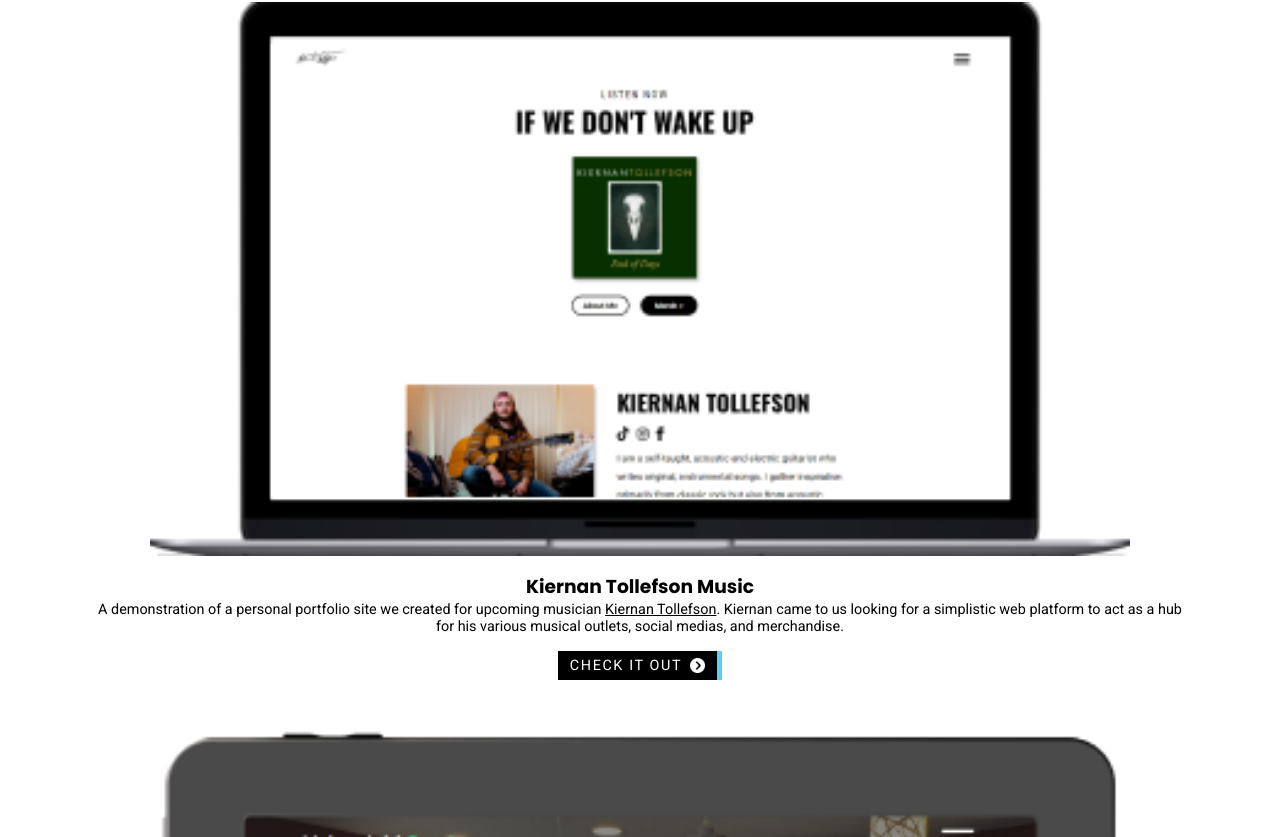
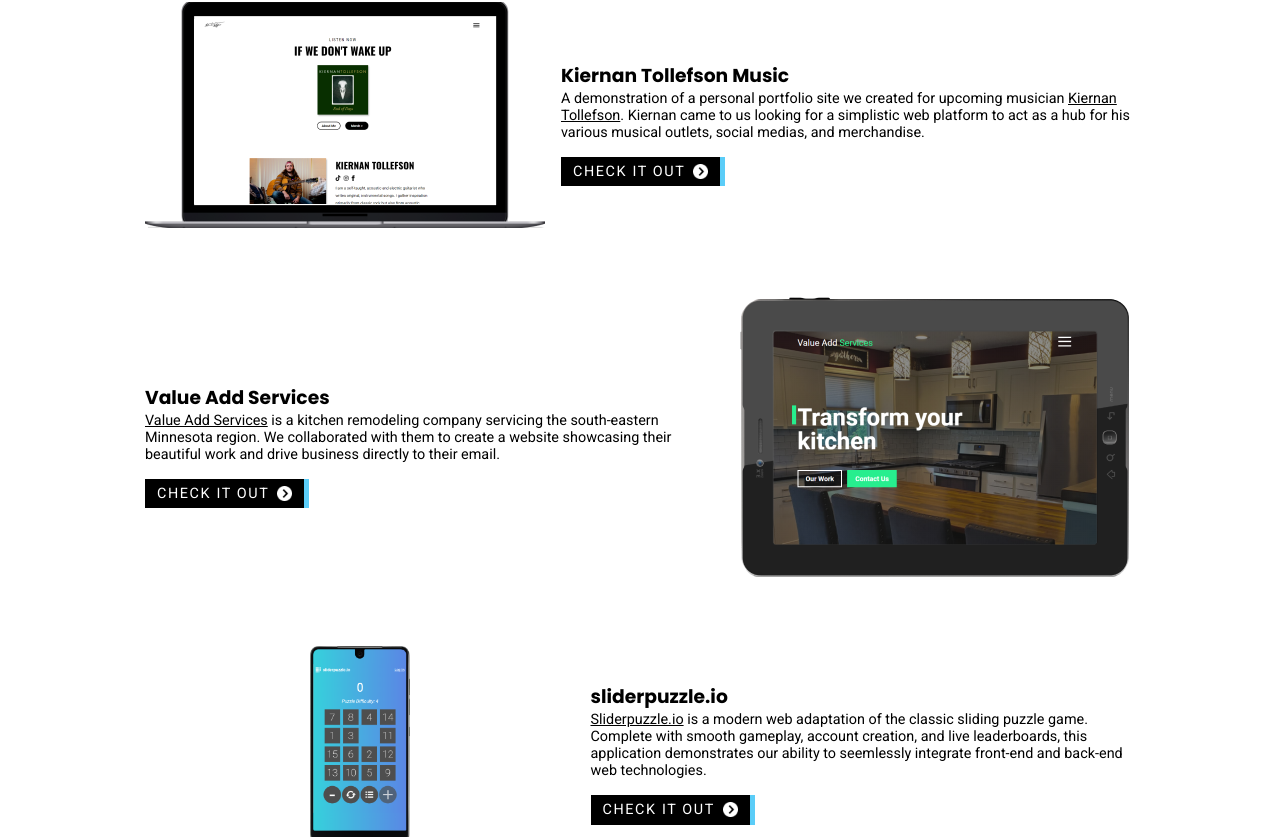
Before and after one commit to JaymanW/watts-virtual, a React (Create React App) app: page / in a window 1280 px wide. Shown: the part 1983-2820 px from the top of the page. Built offline with nearby package versions, Linux system fonts and the light colour scheme.

Commit message:
work tablet

```diff
--- a/src/components/Work/Work.scss
+++ b/src/components/Work/Work.scss
@@ -23,6 +23,7 @@
 
                 img {
                     width: 90%;
+                    max-width: 400px;
                     margin: 0 auto;
                     display: block;
                 }
@@ -75,3 +76,105 @@
         }
     }
 }
+
+@media only screen and (min-width: 768px) {
+    #Work {
+
+        .Work-wrapper {
+            max-width: 1100px;
+            margin: 0 auto;
+
+            h2 {
+                font-family: "Poppins", sans-serif;
+                color: $primary;
+                font-size: 2rem;
+                text-align: center;
+            }
+
+            .work-cnt {
+                margin-top: 2rem;
+
+                .work-item {
+                    width: 90%;
+                    margin: 0 auto;
+                    display: flex;
+                    justify-content: center;
+                    align-items: center;
+
+                    &:nth-child(n+2) {
+                        margin-top: 4rem;
+                    }
+
+                    &:nth-child(even) {
+                        flex-direction: row-reverse;
+
+                        .work-item-text {
+                            margin-left: 0;
+                            margin-right: 1rem;
+
+                        }
+                    }
+
+                    &:nth-child(3) {
+                        .work-item-text {
+                            width: 55%;
+                        }
+                    }
+
+                    img {
+                        width: 90%;
+                        max-width: 400px;
+                        margin: 0 auto;
+                        display: block;
+                    }
+
+                    .work-item-text {
+                        margin-top: 1rem;
+                        margin-left: 1rem;
+                        text-align: left;
+
+                        h3 {
+                            font-family: "Poppins", sans-serif;
+                        }
+
+                        p {
+                            font-family: "Roboto", sans-serif;
+                            font-size: 0.9rem;
+
+                            a {
+                                color: #000;
+                            }
+                        }
+
+                        .work-btn {
+                            font-family: "Roboto", sans-serif;
+                            margin: 0;
+                            margin-top: 1rem;
+                            color: #fff;
+                            text-decoration: none;
+                            background: #000;
+                            padding: 0.25rem 0.75rem;
+                            display: inline-block;
+                            width: max-content;
+                            font-size: 0.9rem;
+                            letter-spacing: 0.1rem;
+                            display: flex;
+                            align-items: center;
+                            justify-content: center;
+                            // border-bottom: 5px solid $primary;
+                            border-right: 5px solid $primary;
+
+                            img {
+                                width: 15px;
+                                margin-left: 0.5rem;
+                                margin-bottom: 0.2rem;
+                                display: inline-block;
+                                padding-top: 0.2rem;
+                            }
+                        }
+                    }
+                }
+            }
+        }
+    }
+}
--- a/src/components/Work/index.js
+++ b/src/components/Work/index.js
@@ -23,7 +23,10 @@
                         <div className="work-item-text">
                             <h3>Value Add Services</h3>
                             <p><a href="#" target="_blank">Value Add Services</a> is a kitchen remodeling company servicing the south-eastern Minnesota region. We collaborated with them to create a website showcasing their beautiful work and drive business directly to their email.</p>
-                            <a href="#" target="_blank" className="work-btn">CHECK IT OUT</a>
+                            <a href="#" target="_blank" className="work-btn">
+                                <p>CHECK IT OUT</p>
+                                <img src="rightArrow20.png" />
+                            </a>
                         </div>
                     </div>
                     <div className="work-item">
@@ -31,7 +34,10 @@
                         <div className="work-item-text">
                             <h3>sliderpuzzle.io</h3>
                             <p><a href="#" target="_blank">Sliderpuzzle.io</a> is a modern web adaptation of the classic sliding puzzle game. Complete with smooth gameplay, account creation, and live leaderboards, this application demonstrates our ability to seemlessly integrate front-end and back-end web technologies.</p>
-                            <a href="#" target="_blank" className="work-btn">CHECK IT OUT</a>
+                            <a href="#" target="_blank" className="work-btn">
+                                <p>CHECK IT OUT</p>
+                                <img src="rightArrow20.png" />
+                            </a>
                         </div>
                     </div>
                  </div>
```
